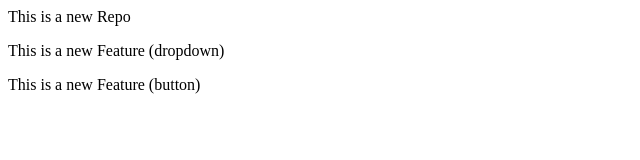
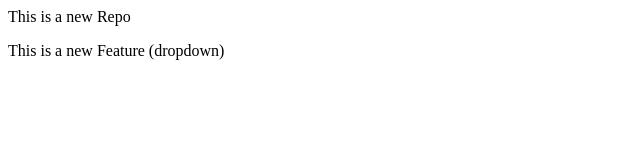
Before and after one commit to Gyananjay600/LocalRepo, a plain HTML site: page index.html in a window 1280 px wide. Shown: the whole page, without its empty margins (0-640 px from the left). Drawn offline with Linux system fonts and the light colour scheme.

Commit message:
Delete Button

```diff
--- a/index.html
+++ b/index.html
@@ -1,3 +1,2 @@
 <p>This is a new Repo</p>
 <p>This is a new Feature (dropdown)</p>
-<p>This is a new Feature (button)</p>
```
